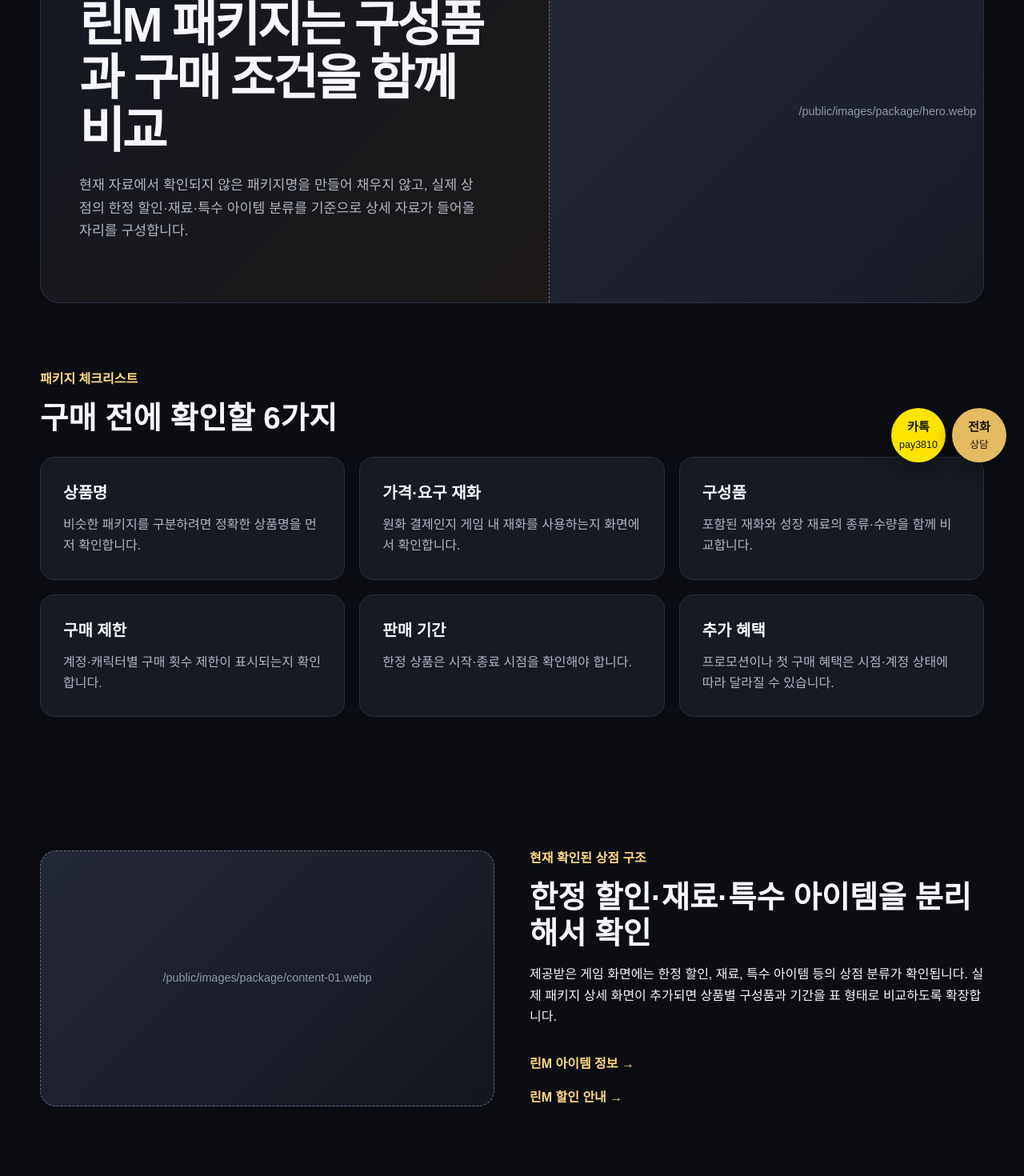
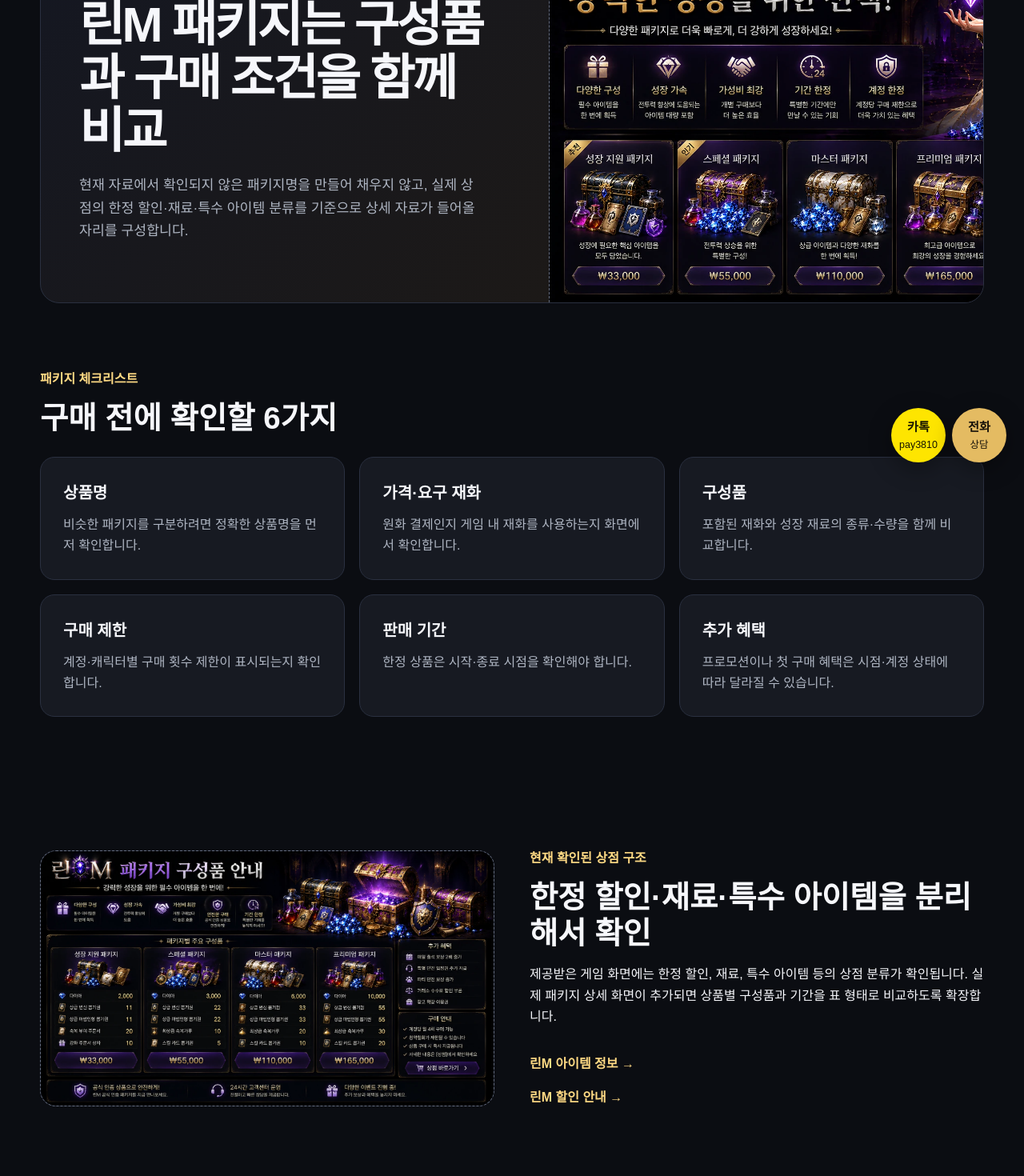
Before and after one commit to graffityart/linm, a Next.js app: page /rinm/package in a window 1280 px wide. Shown: the part 200-1670 px from the top of the page at 80% size. Built offline with nearby package versions, Linux system fonts and the light colour scheme; no server answers.

Commit message:
Display uploaded package WebP images

```diff
--- a/app/rinm/package/page.js
+++ b/app/rinm/package/page.js
@@ -1,11 +1,12 @@
 import Link from 'next/link';
 import BreadcrumbJsonLd from '../../../components/BreadcrumbJsonLd';
+import SiteImage from '../../../components/SiteImage';
 export const metadata={title:'린M 패키지·한정 할인 상품 정보',description:'린M 상점에서 패키지와 한정 할인 상품을 확인할 때 가격, 구성품, 구매 제한, 기간을 비교하는 방법을 정리합니다.',alternates:{canonical:'/rinm/package'}};
 const checks=[['상품명','비슷한 패키지를 구분하려면 정확한 상품명을 먼저 확인합니다.'],['가격·요구 재화','원화 결제인지 게임 내 재화를 사용하는지 화면에서 확인합니다.'],['구성품','포함된 재화와 성장 재료의 종류·수량을 함께 비교합니다.'],['구매 제한','계정·캐릭터별 구매 횟수 제한이 표시되는지 확인합니다.'],['판매 기간','한정 상품은 시작·종료 시점을 확인해야 합니다.'],['추가 혜택','프로모션이나 첫 구매 혜택은 시점·계정 상태에 따라 달라질 수 있습니다.']];
 export default function PackagePage(){return <>
 <BreadcrumbJsonLd items={[{name:'홈',href:'/'},{name:'린M',href:'/rinm'},{name:'린M 패키지',href:'/rinm/package'}]}/>
-<section className="subhero container"><div><span className="eyebrow">린M 패키지</span><h1>린M 패키지는 구성품과 구매 조건을 함께 비교</h1><p>현재 자료에서 확인되지 않은 패키지명을 만들어 채우지 않고, 실제 상점의 한정 할인·재료·특수 아이템 분류를 기준으로 상세 자료가 들어올 자리를 구성합니다.</p></div><div className="image-slot"><span>/public/images/package/hero.webp</span></div></section>
+<section className="subhero container"><div><span className="eyebrow">린M 패키지</span><h1>린M 패키지는 구성품과 구매 조건을 함께 비교</h1><p>현재 자료에서 확인되지 않은 패키지명을 만들어 채우지 않고, 실제 상점의 한정 할인·재료·특수 아이템 분류를 기준으로 상세 자료가 들어올 자리를 구성합니다.</p></div><SiteImage src="/images/package/package-hero.webp" alt="린M 패키지 대표 이미지" priority/></section>
 <section className="section container"><div className="section-head"><span className="eyebrow">패키지 체크리스트</span><h2>구매 전에 확인할 6가지</h2></div><div className="card-grid three">{checks.map(([t,d])=><article className="feature-card" key={t}><h3>{t}</h3><p>{d}</p></article>)}</div></section>
-<section className="section container split-section"><div className="image-slot content-image-slot"><span>/public/images/package/content-01.webp</span></div><div><span className="eyebrow">현재 확인된 상점 구조</span><h2>한정 할인·재료·특수 아이템을 분리해서 확인</h2><p>제공받은 게임 화면에는 한정 할인, 재료, 특수 아이템 등의 상점 분류가 확인됩니다. 실제 패키지 상세 화면이 추가되면 상품별 구성품과 기간을 표 형태로 비교하도록 확장합니다.</p><Link className="text-link" href="/rinm/items">린M 아이템 정보 →</Link><br/><Link className="text-link" href="/rinm/discount">린M 할인 안내 →</Link></div></section>
+<section className="section container split-section"><SiteImage className="content-image-slot" src="/images/package/package-content-01.webp" alt="린M 패키지 구성품 안내 이미지"/><div><span className="eyebrow">현재 확인된 상점 구조</span><h2>한정 할인·재료·특수 아이템을 분리해서 확인</h2><p>제공받은 게임 화면에는 한정 할인, 재료, 특수 아이템 등의 상점 분류가 확인됩니다. 실제 패키지 상세 화면이 추가되면 상품별 구성품과 기간을 표 형태로 비교하도록 확장합니다.</p><Link className="text-link" href="/rinm/items">린M 아이템 정보 →</Link><br/><Link className="text-link" href="/rinm/discount">린M 할인 안내 →</Link></div></section>
 <p className="notice-box container">※ 현재 확보 자료만으로 특정 패키지의 효율이나 추천 순위를 판단할 근거는 부족하므로 임의의 추천·티어는 표시하지 않습니다.</p>
 </>}
```
